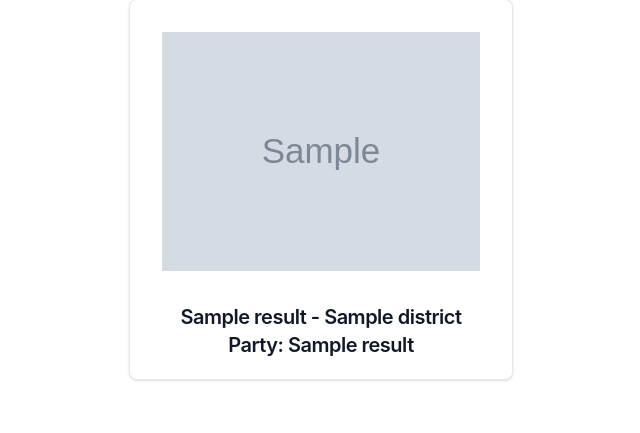
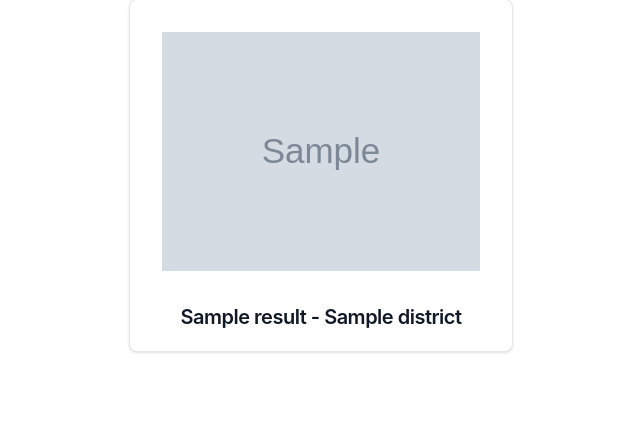
Before and after one commit to Futureslinky/CAC, a Flask app: template templates/result.html in a window 1280 px wide. Shown: the part 293-726 px from the top of the page, without its empty margins (319-959 px from the left). Run offline with Flask 3, Linux system fonts and the light colour scheme; the template is opened without the code that fills it: most values are stand-ins (such as "Sample title", 1, 10 or a date in 2020); grey boxes marked "Sample" are stand-in pictures; some libraries are stand-ins or nearby versions.

Commit message:
Update result.html

```diff
--- a/templates/result.html
+++ b/templates/result.html
@@ -24,7 +24,7 @@
         <div class="px-5 pb-5">
           <a href="#">
             <h5 class="text-xl font-semibold tracking-tight text-gray-900 dark:text-white text-center">{{ result['name'] }} - {{ result['current_role']['district'] }}</h5>
-            <h4 class="text-xl font-semibold tracking-tight text-gray-900 dark:text-white text-center">Party: {{ result['name'] }}</h4>
+
           </a>
       {% endfor %}
     </div>
```
